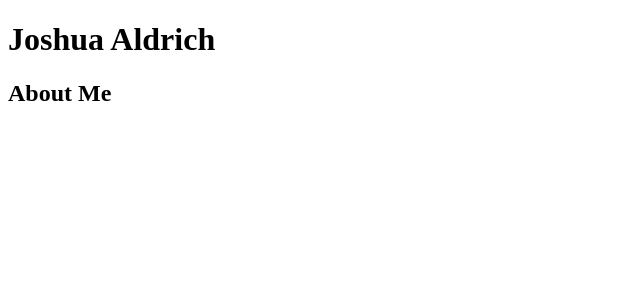
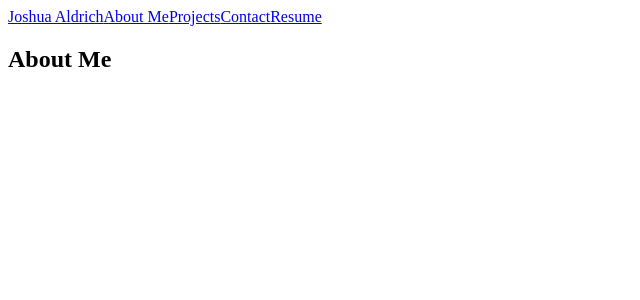
Before and after one commit to JoshuaAldrich/react-portfolio, a JavaScript app: page / in a window 1280 px wide. Shown: the top 300 px of the page, without its empty margins (0-640 px from the left). Built offline with nearby package versions, Linux system fonts and the light colour scheme.

Commit message:
Created the basic layout for components

```diff
--- /dev/null
+++ b/src/components/Contact.js
@@ -0,0 +1,5 @@
+function Contact() {
+  return <div>Contact</div>;
+}
+
+export default Contact;
--- /dev/null
+++ b/src/components/Home.js
@@ -0,0 +1,5 @@
+function Home() {
+  return <div>Home</div>;
+}
+
+export default Home;
--- a/src/components/Nav.js
+++ b/src/components/Nav.js
@@ -1,5 +1,13 @@
 const Nav = () => {
-  return <h1>Joshua Aldrich</h1>;
+  return (
+    <nav>
+      <a href="/">Joshua Aldrich</a>
+      <a href="/about">About Me</a>
+      <a href="/projects">Projects</a>
+      <a href="/contact">Contact</a>
+      <a href="/resume">Resume</a>
+    </nav>
+  );
 };
 
 export default Nav;
--- /dev/null
+++ b/src/components/Projects.js
@@ -0,0 +1,5 @@
+function Projects() {
+  return <div>Projects</div>;
+}
+
+export default Projects;
--- /dev/null
+++ b/src/components/Resume.js
@@ -0,0 +1,5 @@
+function Resume() {
+  return <div>Resume</div>;
+}
+
+export default Resume;
```
